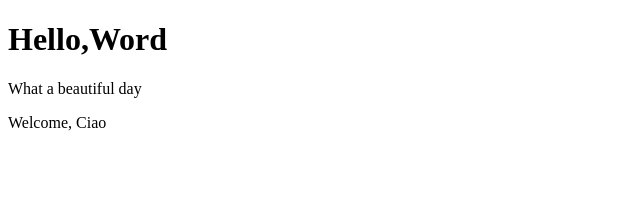
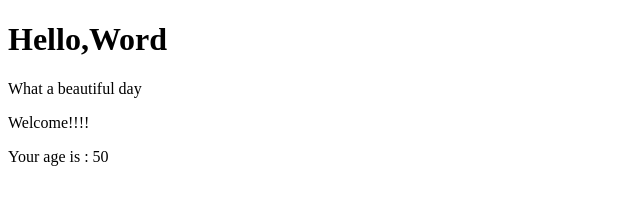
Before and after one commit to Ignazioconti/React_V2, a React (Create React App) app in the folder my-app/: page / in a window 1280 px wide. Shown: the top 216 px of the page, without its empty margins (0-640 px from the left). Built offline with nearby package versions, Linux system fonts and the light colour scheme.

Commit message:
svolgimento

```diff
--- a/my-app/src/App.js
+++ b/my-app/src/App.js
@@ -7,7 +7,7 @@ export class App extends React.Component {
       <div>
         <HelloWord />
         <p>
-          <Welcome />
+          <Welcome name="" age={50} />
         </p>
       </div>
     );
--- a/my-app/src/Welcome.js
+++ b/my-app/src/Welcome.js
@@ -2,7 +2,13 @@ import React from "react";
 
 export class Welcome extends React.Component {
   render() {
-    return <p>Welcome, {this.props.name}</p>;
+    return (
+      <div>
+        {!!this.props.name && <p>Welcome, {this.props.name}</p>}
+        {!this.props.name && <p>Welcome!!!!</p>}
+        <p>Your age is : {this.props.age}</p>
+      </div>
+    );
   }
 }
 Welcome.defaultProps = {
```
